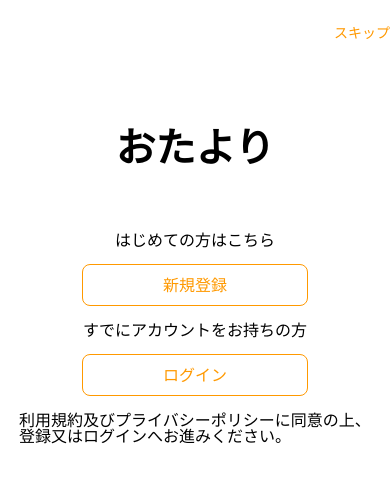
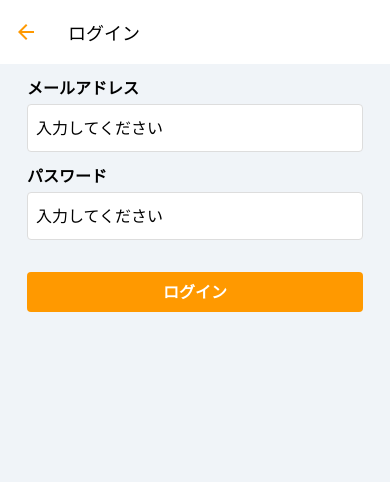
Before and after one commit to sho-s-git/HandoutApp, a React Native app: screen /LogIn in a window 390 px wide. Shown: the top 482 px of the page. Built offline with nearby package versions, Linux system fonts and the light colour scheme; no server answers.

Commit message:
New LogInScreen

```diff
--- a/App.jsx
+++ b/App.jsx
@@ -4,12 +4,14 @@ import {
 } from 'react-native';
 import { NavigationContainer } from '@react-navigation/native';
 import { createNativeStackNavigator } from '@react-navigation/native-stack';
+import { Ionicons } from '@expo/vector-icons';
 
 import { initializeApp } from 'firebase/app';
 import { firebaseConfig } from './env';
 
+import TopScreen from './src/screens/TopScreen';
+import LogInScreen from './src/screens/LogInScreen';
 import HomeTab from './src/screens/HomeTab';
-import TopScreen from './src/screens/TopScreen';
 import HandoutRegisterScreen from './src/screens/HandoutRegisterScreen';
 import ViewHandout from './src/screens/ViewHandout';
 
@@ -27,6 +29,11 @@ function App() {
         screenOptions={{
           headerStyle: { backgroundColor: '#fff' },
           headerShadowVisible: false,
+          headerTintColor: '#FF9900',
+          headerTitleStyle: {
+            color: '#000000',
+          },
+          headerBackTitleVisible: false,
         }}
       >
         <Stack.Screen
@@ -36,9 +43,16 @@ function App() {
             title: '',
             headerRight: () => (
               <TouchableOpacity style={styles.skipContainer}>
-                <Text style={styles.skipContainer}>スキップ</Text>
+                <Text style={styles.skipLabel}>スキップ</Text>
               </TouchableOpacity>
             ),
+          }}
+        />
+        <Stack.Screen
+          name="LogIn"
+          component={LogInScreen}
+          options={{
+            title: 'ログイン',
           }}
         />
         <Stack.Screen name="HomeTab" component={HomeTab} options={{ headerShown: false }} />
@@ -55,7 +69,7 @@ const styles = StyleSheet.create({
     paddingHorizontal: 12,
     paddingVertical: 4,
   },
-  skipContainer: {
+  skipLabel: {
     fontSize: 14,
     color: '#FF9900',
   },
--- a/package.json
+++ b/package.json
@@ -18,10 +18,10 @@
     "expo-camera": "~12.3.0",
     "expo-constants": "^13.2.4",
     "expo-status-bar": "~1.4.0",
-    "expo-updates": "~0.14.5",
+    "expo-updates": "~0.14.6",
     "firebase": "^9.10.0",
     "react": "18.0.0",
-    "react-native": "0.69.5",
+    "react-native": "0.69.6",
     "react-native-elements": "^3.4.2",
     "react-native-safe-area-context": "4.3.1",
     "react-native-screens": "~3.15.0"
--- /dev/null
+++ b/src/screens/LogInScreen.jsx
@@ -0,0 +1,83 @@
+import React, { useState } from 'react';
+import {
+  View, Text, StyleSheet, TextInput, TouchableOpacity,
+} from 'react-native';
+import { StatusBar } from 'expo-status-bar';
+
+function LogInScreen({ navigation }) {
+  const [email, setEmail] = useState('');
+  const [password, setPassword] = useState('');
+
+  return (
+    <View style={styles.container}>
+      <View style={styles.inner}>
+        <Text style={styles.inputTitle}>メールアドレス</Text>
+        <TextInput
+          style={styles.input}
+          value={email}
+          onChangeText={(text) => { setEmail(text); }}
+          autoCapitalize="none"
+          keyboardType="email-address"
+          placeholder="入力してください"
+          textContentType="emailAddress"
+        />
+        <Text style={styles.inputTitle}>パスワード</Text>
+        <TextInput
+          style={styles.input}
+          value={password}
+          onChangeText={(text) => { setPassword(text); }}
+          placeholder="入力してください"
+          secureTextEntry
+          textContentType="password"
+        />
+        <TouchableOpacity style={styles.buttonContainer}>
+          <Text style={styles.buttonLabel}>ログイン</Text>
+        </TouchableOpacity>
+      </View>
+      {/* eslint-disable-next-line */}
+      <StatusBar style="dark" />
+    </View>
+  );
+}
+
+const styles = StyleSheet.create({
+  container: {
+    flex: 1,
+    backgroundColor: '#F0F4F8',
+  },
+  inner: {
+    paddingHorizontal: 27,
+    paddingVertical: 8,
+  },
+  inputTitle: {
+    fontSize: 16,
+    lineHeight: 32,
+    fontWeight: 'bold',
+    marginBottom: 0,
+  },
+  input: {
+    fontSize: 16,
+    height: 48,
+    borderColor: '#DDDDDD',
+    borderWidth: 1,
+    borderRadius: 4,
+    backgroundColor: '#ffffff',
+    paddingHorizontal: 8,
+    marginBottom: 8,
+  },
+  buttonContainer: {
+    backgroundColor: '#FF9900',
+    borderRadius: 4,
+    marginTop: 24,
+    alignItems: 'center',
+  },
+  buttonLabel: {
+    fontSize: 16,
+    lineHeight: 32,
+    paddingVertical: 4,
+    color: '#ffffff',
+    fontWeight: 'bold',
+  },
+});
+
+export default LogInScreen;
--- a/src/screens/TopScreen.jsx
+++ b/src/screens/TopScreen.jsx
@@ -7,14 +7,14 @@ import { StatusBar } from 'expo-status-bar';
 function TopScreen({ navigation }) {
   return (
     <View style={styles.container}>
-      <View style={styles.content}>
+      <View style={styles.inner}>
         <Text style={styles.serviceName}>おたより</Text>
         <Text style={styles.text}>はじめての方はこちら</Text>
         <TouchableOpacity style={styles.buttonContainer}>
           <Text style={styles.buttonLabel}>新規登録</Text>
         </TouchableOpacity>
         <Text style={styles.text}>すでにアカウントをお持ちの方</Text>
-        <TouchableOpacity style={styles.buttonContainer}>
+        <TouchableOpacity style={styles.buttonContainer} onPress={() => navigation.navigate('LogIn')}>
           <Text style={styles.buttonLabel}>ログイン</Text>
         </TouchableOpacity>
         <Text style={styles.text}>利用規約及びプライバシーポリシーに同意の上、登録又はログインへお進みください。</Text>
@@ -28,13 +28,12 @@ function TopScreen({ navigation }) {
 const styles = StyleSheet.create({
   container: {
     flex: 1,
-    alignItems: 'center',
     backgroundColor: '#FFFFFF',
   },
-  content: {
-    justifyContent: 'center',
+  inner: {
     alignItems: 'center',
-    paddingHorizontal: 19,
+    paddingHorizontal: 27,
+    paddingVertical: 8,
   },
   serviceName: {
     marginVertical: 64,
```
Also changed, not shown: 1 other file (tests, documents, lock files or other folders).
